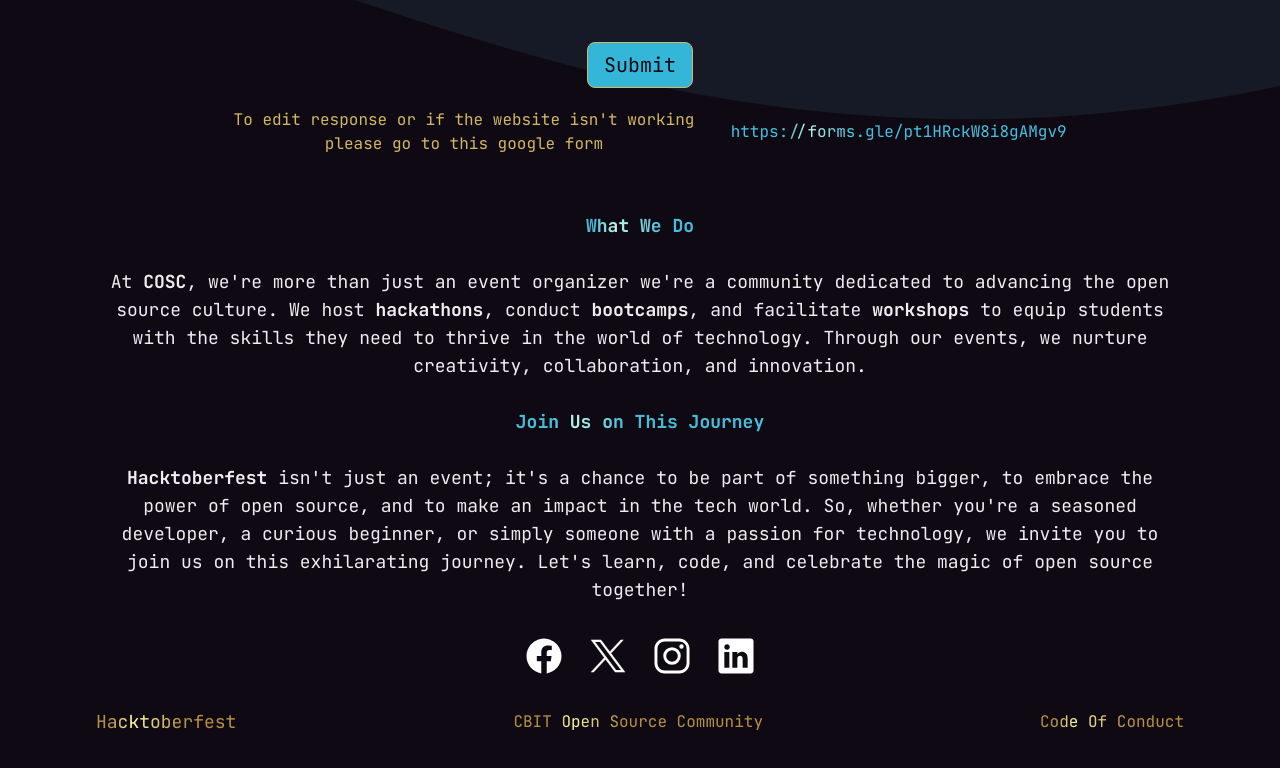
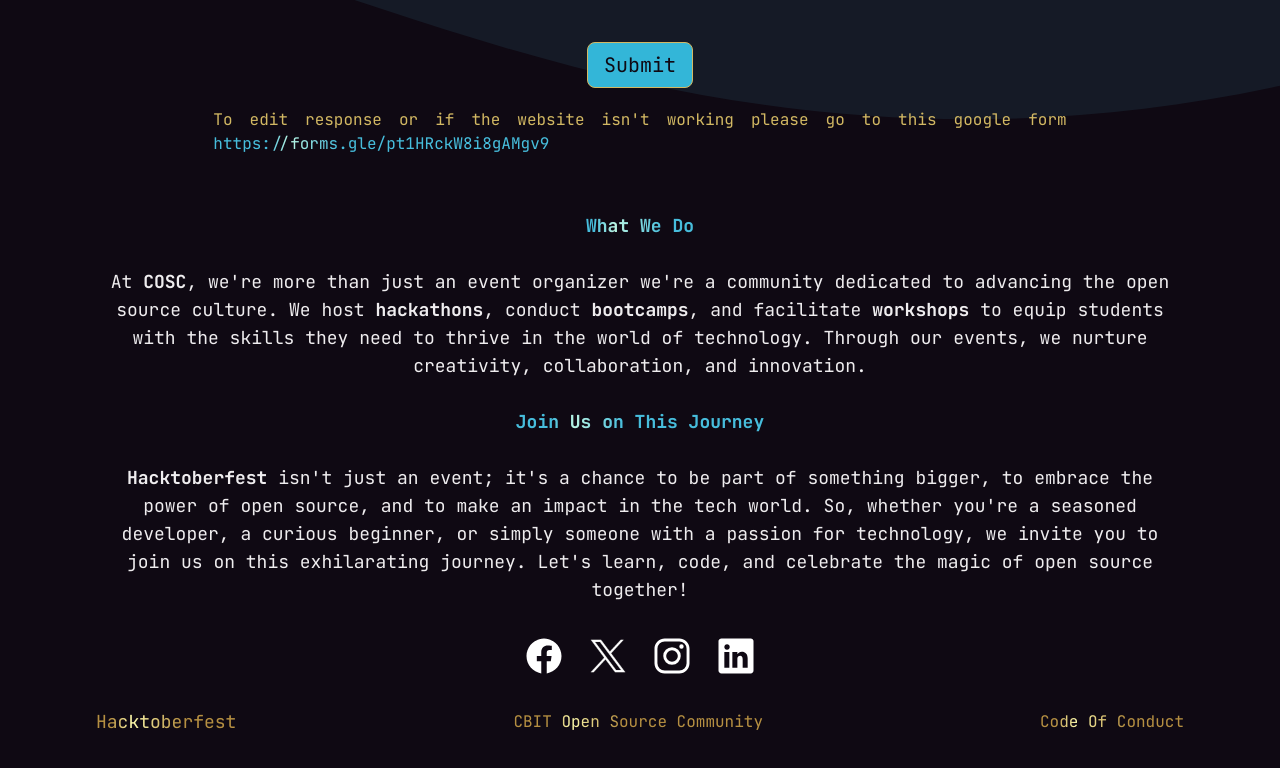
Before and after one commit to pupperemeritus/hacktoberfest-2023, a Next.js app: page /register in a window 1280 px wide. Shown: the part 3171-3939 px from the top of the page. Built offline with nearby package versions, Linux system fonts and the light colour scheme.

Commit message:
form link formatting

```diff
--- a/components/Form.jsx
+++ b/components/Form.jsx
@@ -1284,8 +1284,8 @@ class Form extends React.Component {
           integrity="sha256-2Pjr1OlpZMY6qesJM68t2v39t+lMLvxwpa8QlRjJroA="
           crossorigin="anonymous"
         />
-        <div className="align-items-center flex justify-center font-thin  flex-col md:flex-row items-center gap-4 text-bgold-200 w-full text-center">
-            To edit response or if the website isn&apos;t working please go to this google form <span><Link className="shimmerb" href="https://forms.gle/pt1HRckW8i8gAMgv9">https://forms.gle/pt1HRckW8i8gAMgv9</Link></span>
+        <div className="align-items-center flex justify-center font-thin  flex-col md:flex-row items-center gap-4 text-bgold-200 w-full text-justify">
+            <span>To edit response or if the website isn&apos;t working please go to this google form <Link className="shimmerb" href="https://forms.gle/pt1HRckW8i8gAMgv9">https://forms.gle/pt1HRckW8i8gAMgv9</Link></span>
         </div>
       </div>
 
```
